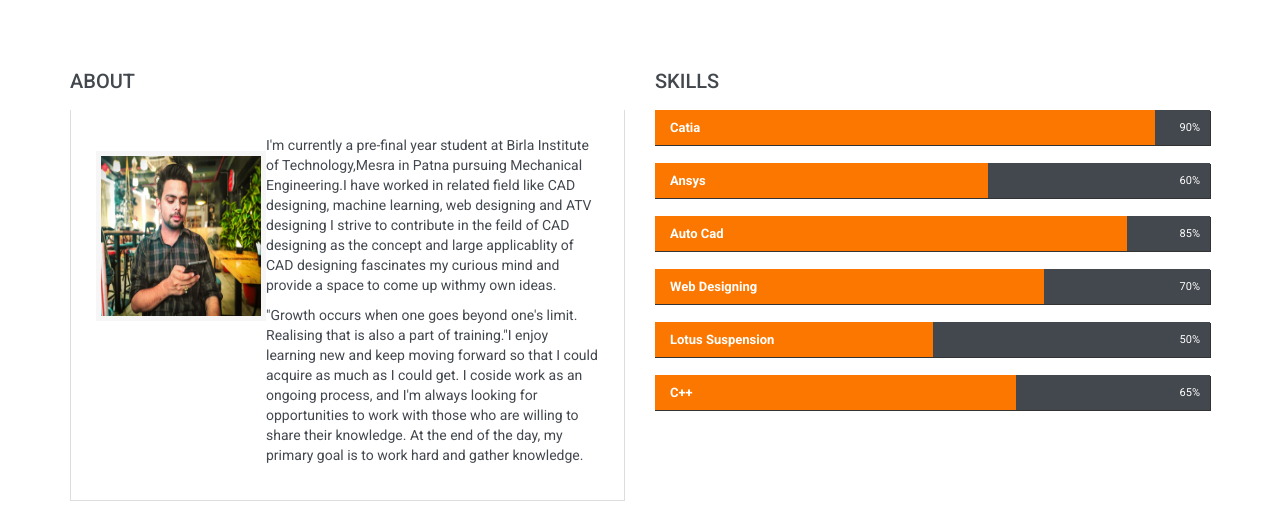
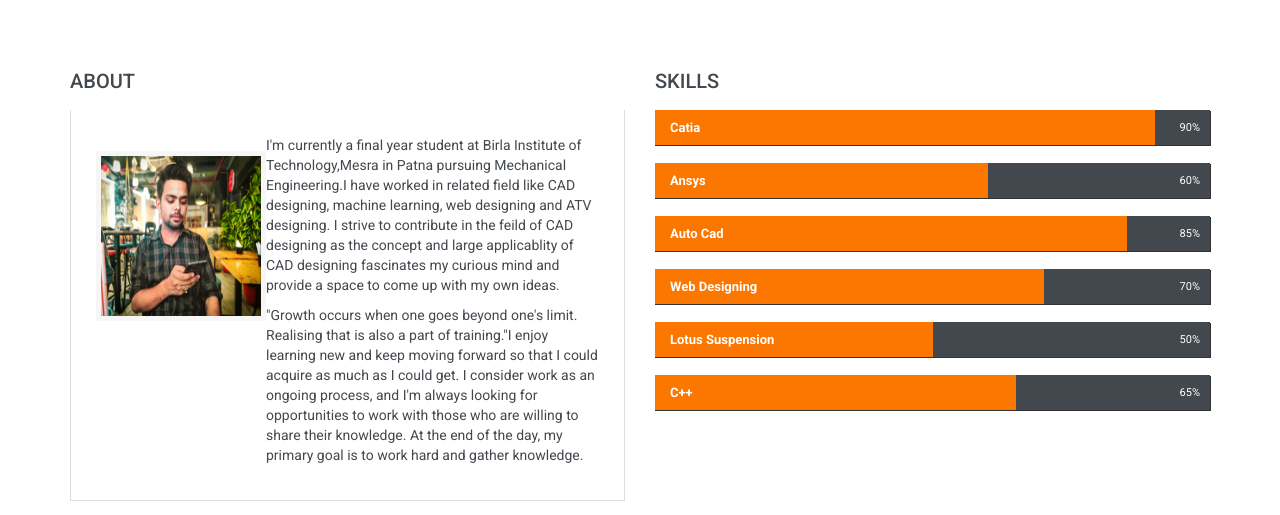
Before and after one commit to Abhinav15076/Abhinav15076.github.io, a plain HTML site: page index.html in a window 1280 px wide. Shown: the part 980-1495 px from the top of the page. Drawn offline with Linux system fonts and the light colour scheme.

Commit message:
Update index.html

```diff
--- a/index.html
+++ b/index.html
@@ -95,9 +95,9 @@
 							<div class="media">
 								<img class="pull-left media-object" src="images/about-us/abhi.JPG" alt="about us" style="width:170px;height:170px;margin:16px 0;">
 								<div class="media-body">
-									<p>I'm currently a pre-final year student at Birla Institute of Technology,Mesra in Patna pursuing Mechanical Engineering.I have worked in related field like CAD designing, machine learning, web designing and ATV designing
-									   I strive to contribute in the feild of CAD designing as the concept and large applicablity of CAD designing fascinates my curious mind and provide a space to come up withmy own ideas.</p>
-									<p>"Growth occurs when one goes beyond one's limit. Realising that is also a part of training."I enjoy learning new and keep moving forward so that I could acquire as much as I could get. I coside work as an ongoing process, and I'm always looking for opportunities to
+									<p>I'm currently a final year student at Birla Institute of Technology,Mesra in Patna pursuing Mechanical Engineering.I have worked in related field like CAD designing, machine learning, web designing and ATV designing.
+									   I strive to contribute in the feild of CAD designing as the concept and large applicablity of CAD designing fascinates my curious mind and provide a space to come up with my own ideas.</p>
+									<p>"Growth occurs when one goes beyond one's limit. Realising that is also a part of training."I enjoy learning new and keep moving forward so that I could acquire as much as I could get. I consider work as an ongoing process, and I'm always looking for opportunities to
 										work with those who are willing to share their knowledge. At the end of the day, my primary goal is to work hard and gather knowledge.</p>
 								</div>
 							</div>
```
